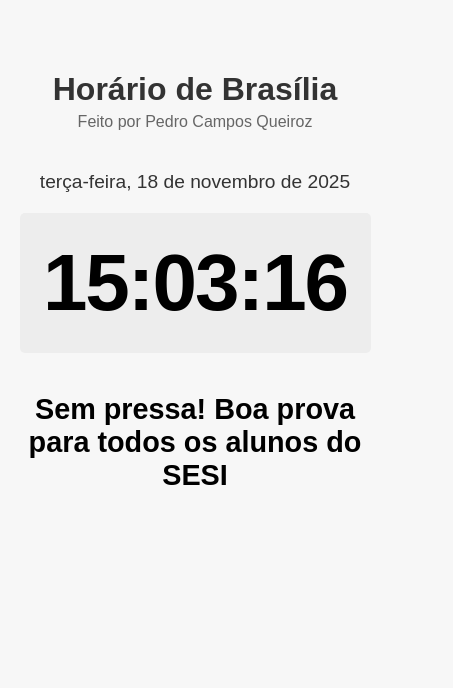
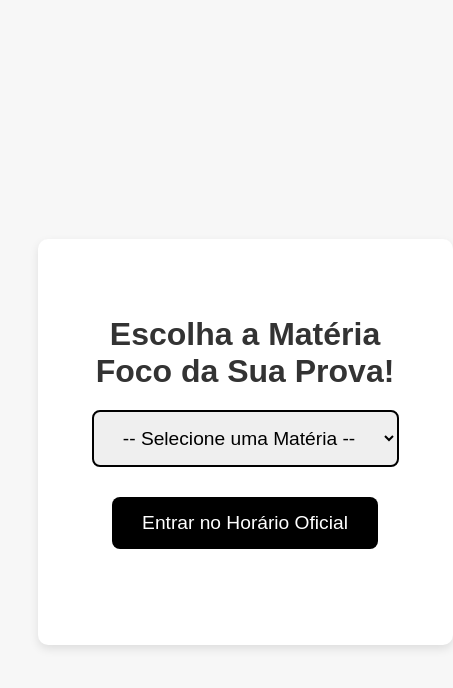
Before and after one commit to pcqvix1/horariodebrasilia, a plain HTML site: page index.html in a window 390 px wide. Shown: the whole page, 453 px wide, since content can reach past the window. Drawn offline with Linux system fonts and the light colour scheme.

Commit message:
Update index.html

```diff
--- a/index.html
+++ b/index.html
@@ -5,23 +5,82 @@
     <meta name="viewport" content="width=device-width, initial-scale=1.0">
     <title>Horário Oficial de Brasília</title>
     <link rel="icon" type="image/png" href="https://images.unsplash.com/photo-1563861826100-9cb868fdbe1c?q=80&w=1170&auto=format&fit=crop&ixlib=rb-4.1.0&ixid=M3wxMjA3fDB8MHxwaG90by1wYWdlfHx8fGVufDB8fHx8fA%3D%3D">
-
     <style>
+        /* Estilos Globais e do Corpo */
         body {
             display: flex;
             justify-content: center;
-            align-items: flex-start; /* Mantém o conteúdo no topo */
+            align-items: center; /* Centraliza verticalmente e horizontalmente */
             min-height: 100vh;
             margin: 0;
-            padding-top: 50px;
-            background-color: #f7f7f7; /* Fundo geral claro */
+            background-color: #f7f7f7;
             font-family: Arial, sans-serif;
+            padding: 20px;
         }
 
         .container {
-            text-align: center; /* Centraliza todo o texto e elementos */
-            width: 90%; /* Aumentei a largura para dar mais espaço ao relógio */
-            max-width: 1200px; /* Largura máxima para a área de conteúdo */
+            text-align: center;
+            width: 90%;
+            max-width: 1200px;
+        }
+
+        /* Estilo para as duas telas principais (visibilidade controlada por JS) */
+        #tela-selecao, #tela-relogio {
+            display: flex; /* Garante que o conteúdo interno seja tratado flexivelmente */
+            flex-direction: column;
+            align-items: center;
+            justify-content: center;
+            width: 100%;
+            height: 100%;
+        }
+
+        /* CONFIGURAÇÕES DA TELA DE SELEÇÃO INICIAL */
+        #tela-selecao {
+            /* Fica visível por padrão, será escondida pelo JS */
+            padding: 50px;
+            background-color: #fff;
+            border-radius: 10px;
+            box-shadow: 0 4px 10px rgba(0, 0, 0, 0.1);
+        }
+        #tela-selecao h2 {
+            font-size: 2rem;
+            color: #333;
+            margin-bottom: 20px;
+        }
+        #selecao-materia-inicial {
+            font-size: 1.5rem;
+            padding: 15px 25px;
+            margin-bottom: 30px;
+            border: 2px solid #000000;
+            border-radius: 8px;
+            cursor: pointer;
+            text-align: center;
+        }
+        #botao-entrar {
+            font-size: 1.5rem;
+            padding: 15px 30px;
+            background-color: #000000;
+            color: white;
+            border: none;
+            border-radius: 8px;
+            cursor: pointer;
+            transition: background-color 0.3s;
+        }
+        #botao-entrar:hover {
+            background-color: #000000;
+        }
+        #aviso-selecao {
+            color: red;
+            margin-top: 10px;
+            font-weight: bold;
+            height: 20px; /* Garante que o layout não pule */
+        }
+        /* FIM DA TELA DE SELEÇÃO */
+
+        /* CONFIGURAÇÕES DA TELA DO RELÓGIO (final) */
+        #tela-relogio {
+            display: none; /* ESCONDIDO por padrão, será mostrado pelo JS */
+            padding-top: 0; /* Remove padding-top do body, usa margens internas */
         }
 
         /* Estilo do Título Principal */
@@ -30,6 +89,7 @@
             font-weight: bold;
             color: #333;
             margin-bottom: 5px;
+            margin-top: 0;
         }
 
         /* Estilo do Subtítulo */
@@ -37,20 +97,21 @@
             font-size: 1rem;
             color: #666;
             margin-top: 0;
-            margin-bottom: 40px;
-        }
-
-        /* Estilo da Data */
-        .data-style {
-            font-size: 1.5rem;
-            font-weight: normal;
-            color: #333;
             margin-bottom: 20px;
         }
 
-        /* Estilo do Relógio (Área Cinza Grande e BEM MAIOR) */
+        /* Estilo da DATA (2.5rem - Moderado) */
+        .data-style {
+            font-size: 2.5rem;
+            font-weight: bold;
+            color: #000;
+            margin-bottom: 40px;
+            line-height: 1.1;
+        }
+
+        /* Estilo do Relógio (Área Cinza Grande) */
         #relogio {
-            font-size: 18rem; /* DEIXANDO O RELÓGIO GIGANTE! */
+            font-size: 18rem;
             font-weight: bold;
             color: #000;
             background-color: #ededed;
@@ -59,58 +120,122 @@
             letter-spacing: -2px;
             line-height: 1;
         }
-/* Estilo da Mensagem de Incentivo */
-.mensagem-incentivo {
-    font-size: 1.8rem; /* Tamanho bom para ser lido de longe */
+
+        /* Estilo da Mensagem de Incentivo 1 (Fixa) */
+        .mensagem-incentivo-fixa {
+            font-size: 1.8rem;
             font-weight: bold;
-    color: #000000; /* Uma cor azul amigável para dar destaque */
-    margin-top: 40px; /* Espaço para separar bem do relógio */
+            color: #000000;
+            margin-top: 40px;
+            margin-bottom: 10px;
+        }
 
+        /* Estilo da Mensagem de Incentivo 2 (Dinâmica) */
+        #mensagem-dinamica-final {
+            font-size: 1.5rem;
+            font-style: italic;
+            color: #000000;
+            min-height: 20px;
         }
-        /* Ajuste para telas menores (Responsividade) */
+
+        /* Responsividade */
         @media (max-width: 1200px) {
-            #relogio {
-                font-size: 12rem; /* Reduz para telas de notebook menores */
-            }
+            #relogio { font-size: 12rem; }
+            .data-style { font-size: 2rem; }
+            h1 { font-size: 2rem; }
         }
         @media (max-width: 768px) {
-            #relogio {
-                font-size: 8rem; /* Reduz para tablets e celulares */
-            }
-            h1 {
-                font-size: 2rem;
-            }
+            #relogio { font-size: 8rem; }
+            h1 { font-size: 1.8rem; }
+            .data-style { font-size: 1.8rem; }
+            .mensagem-incentivo-fixa { font-size: 1.5rem; }
+            #selecao-materia-inicial { font-size: 1.2rem; }
+            #botao-entrar { font-size: 1.2rem; }
         }
         @media (max-width: 480px) {
-            #relogio {
-                font-size: 5rem; /* Reduz ainda mais para celulares pequenos */
-            }
-            .data-style {
-                font-size: 1.2rem;
-            }
+            #relogio { font-size: 5rem; }
+            .data-style { font-size: 1.5rem; }
+            h1 { font-size: 1.5rem; }
         }
     </style>
 </head>
 <body>
+    <div class="container">
 
-    <div class="container">
+        <div id="tela-selecao">
+            <h2>Escolha a Matéria Foco da Sua Prova!</h2>
+            <select id="selecao-materia-inicial">
+                <option value="">-- Selecione uma Matéria --</option>
+                <option value="portugues">Português</option>
+                <option value="geografia">Geografia</option>
+                <option value="matematica">Matemática</option>
+                <option value="historia">História</option>
+                <option value="ciencias">Ciências</option>
+            </select>
+            <button id="botao-entrar" onclick="iniciarRelogio()">Entrar no Horário Oficial</button>
+            <p id="aviso-selecao"></p>
+        </div>
+        <div id="tela-relogio" class="container">
             <h1>Horário de Brasília</h1>
             <p class="subtitulo">Feito por Pedro Campos Queiroz</p>
-
             <p id="data-hoje" class="data-style">Carregando Data...</p>
 
             <div id="relogio" class="relogio-container">--:--:--</div>
 
-        <p class="mensagem-incentivo">Sem pressa! Boa prova para todos os alunos do SESI</p>
+            <p class="mensagem-incentivo-fixa">Sem pressa! Boa prova para todos os alunos do SESI</p>
+            <p id="mensagem-dinamica-final" class="mensagem-incentivo-dinamica"></p>
+        </div>
         </div>
 
     <script>
+        // Mapeamento das mensagens por matéria
+        const MENSAGENS_INCENTIVO = {
+            'portugues': 'A gramática é a bússola do pensamento. Mostre sua clareza nas palavras!',
+            'geografia': 'O mundo está nas suas mãos. Mapeie seu sucesso nesta prova!',
+            'matematica': 'Encontre a lógica. Cada desafio é um quebra-cabeça esperando ser resolvido!',
+            'historia': 'O passado inspira o futuro. Use o conhecimento de hoje para construir sua vitória!',
+            'ciencias': 'Explore o seu potencial! Use o método científico para alcançar o conhecimento.',
+        };
+
+        // Variável global para armazenar a matéria escolhida
+        let materiaEscolhida = '';
+
+        // ⭐️ NOVA FUNÇÃO: FAZ A TRANSIÇÃO E INICIA O RELÓGIO ⭐️
+        function iniciarRelogio() {
+            // 1. Pega a matéria selecionada na tela inicial
+            const selectElement = document.getElementById('selecao-materia-inicial');
+            materiaEscolhida = selectElement.value;
+            const avisoElement = document.getElementById('aviso-selecao');
+
+            // 2. Verifica se uma matéria foi realmente escolhida
+            if (!materiaEscolhida) {
+                avisoElement.textContent = 'Por favor, selecione uma matéria para continuar.';
+                return; // Impede a continuação se a escolha for inválida
+            }
+
+            // 3. Oculta a Tela de Seleção
+            document.getElementById('tela-selecao').style.display = 'none';
+
+            // 4. Mostra a Tela do Relógio
+            const telaRelogio = document.getElementById('tela-relogio');
+            telaRelogio.style.display = 'flex'; // Mudamos para 'flex' para manter a centralização
+
+            // 5. Injeta a mensagem de incentivo no local final
+            const mensagem = MENSAGENS_INCENTIVO[materiaEscolhida];
+            document.getElementById('mensagem-dinamica-final').textContent = mensagem;
+
+            // 6. Inicia o Relógio (Funções de atualização)
+            // Agora o setInterval só é chamado DEPOIS que a matéria é escolhida!
+            setInterval(atualizarRelogioEData, 1000);
+            atualizarRelogioEData();
+        }
+
         // Função principal que atualiza tanto o horário quanto a data
         function atualizarRelogioEData() {
-            // Cria um novo objeto Date para obter a hora atual
+            // ... (Lógica do Relógio e Data) ...
             const agora = new Date();
 
-            // --- LÓGICA DO HORÁRIO (Com fuso forçado 'America/Sao_Paulo') ---
+            // --- LÓGICA DO HORÁRIO ---
             const opcoesHorario = {
                 hour: '2-digit',
                 minute: '2-digit',
@@ -118,33 +243,24 @@
                 hour12: false,
                 timeZone: 'America/Sao_Paulo'
             };
-
-            // Formata o horário (Ex: 12:57:15)
             const horarioFormatado = agora.toLocaleTimeString('pt-BR', opcoesHorario);
             document.getElementById('relogio').textContent = horarioFormatado;
 
-            // --- LÓGICA DA DATA (Com fuso forçado 'America/Sao_Paulo') ---
+            // --- LÓGICA DA DATA ---
             const opcoesData = {
-                weekday: 'long',  // Dia da semana por extenso (Ex: Quarta-feira)
-                day: '2-digit',   // Dia do mês (Ex: 12)
-                month: 'long',    // Mês por extenso (Ex: novembro)
-                year: 'numeric',  // Ano (Ex: 2025)
-                timeZone: 'America/Sao_Paulo' // Fuso de Brasília para a data
+                weekday: 'long',
+                day: '2-digit',
+                month: 'long',
+                year: 'numeric',
+                timeZone: 'America/Sao_Paulo'
             };
-
-            // Formata a data por extenso (Ex: Quarta-feira, 12 de novembro de 2025)
-            // A formatação do toLocaleDateString já garante o formato correto (Ex: segunda-feira, 10 de maio de 2024)
             const dataFormatada = agora.toLocaleDateString('pt-BR', opcoesData);
-
-            // Insere a data no elemento
             document.getElementById('data-hoje').textContent = dataFormatada;
         }
 
-        // 1. Define que a função deve ser executada a cada 1000 milissegundos (1 segundo)
-        setInterval(atualizarRelogioEData, 1000);
-
-        // 2. Executa a função uma vez imediatamente para que apareça sem atraso
-        atualizarRelogioEData();
+        // NOTA: As funções de atualização do relógio (setInterval e a primeira chamada)
+        // foram movidas para DENTRO da função 'iniciarRelogio()' para garantir que
+        // o relógio só comece a funcionar após a seleção da matéria.
     </script>
 </body>
 </html>
```
Lines whose indentation alone changed are shown as unchanged.
